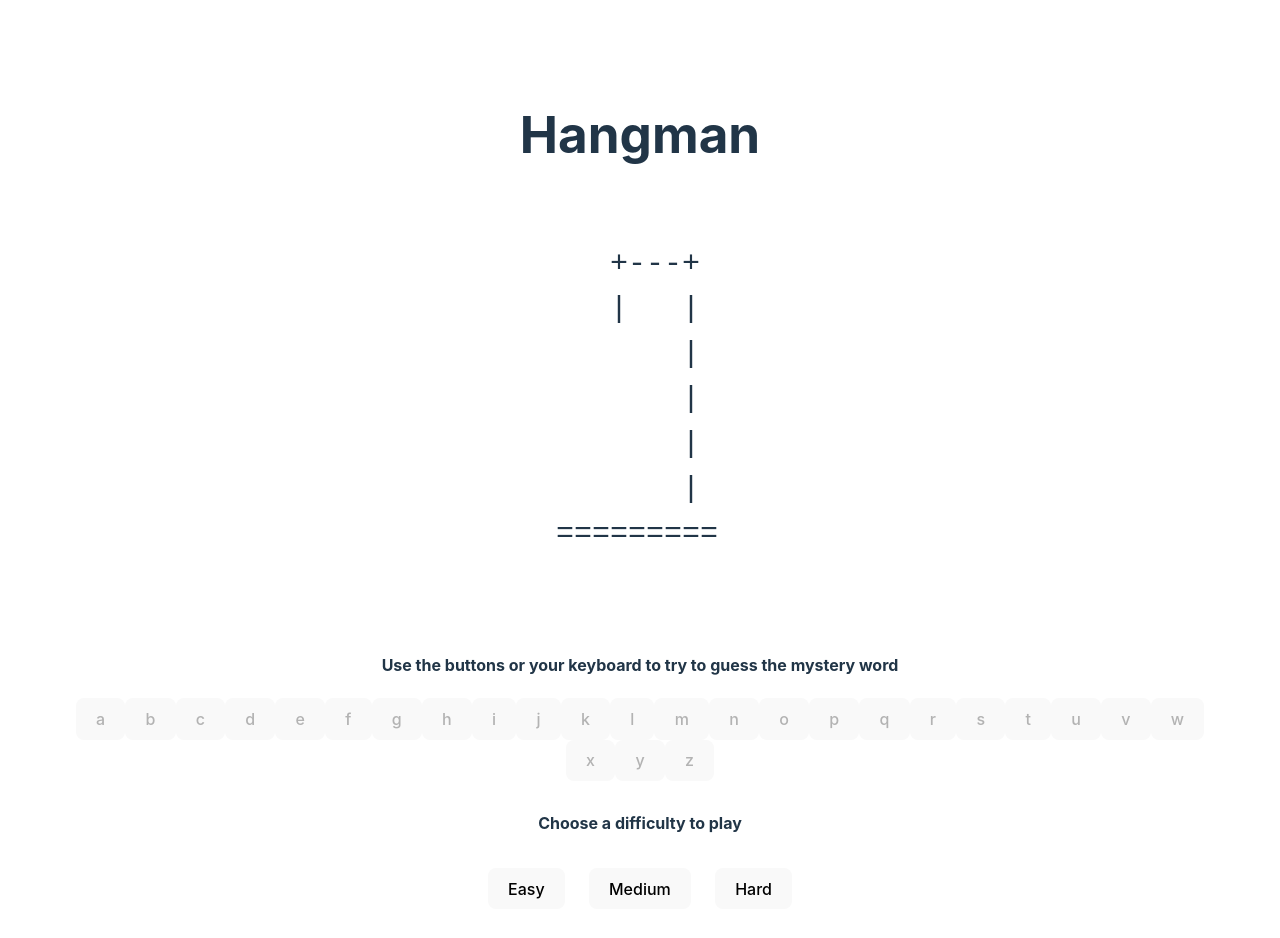
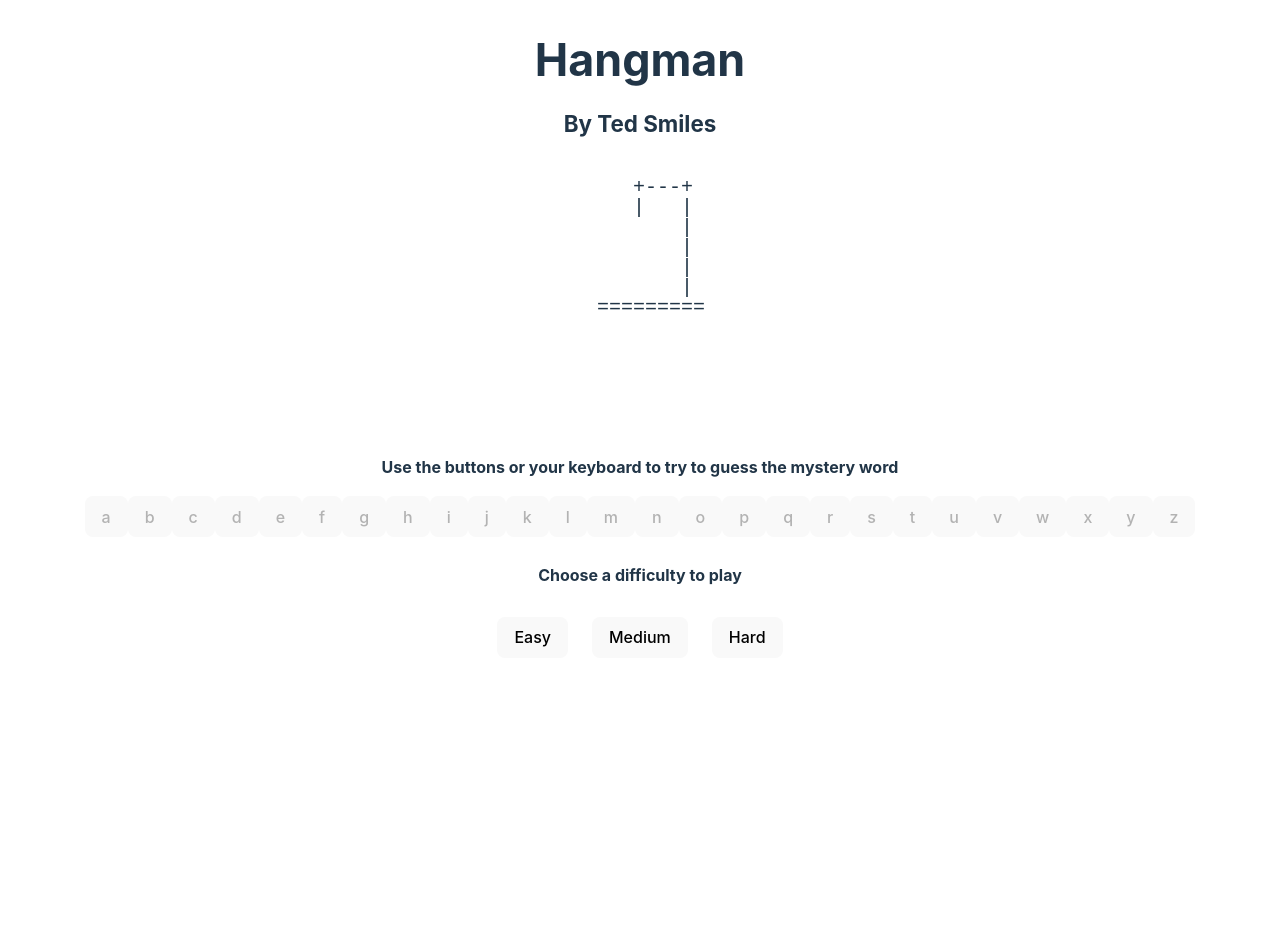
Before and after one commit to Ted-Smiles/hangman, a React (Vite) app: page / in a window 1280 px wide. Shown: the top 938 px of the page. After the commit the page ends 800 px from the top, so only its background shows below. Built offline with nearby package versions, Linux system fonts and the light colour scheme.

Commit message:
final production

```diff
--- a/src/App.css
+++ b/src/App.css
@@ -1,7 +1,5 @@
 #root {
-  max-width: 1280px;
   margin: 0 auto;
-  padding: 2rem;
   text-align: center;
 }
 
@@ -12,12 +10,14 @@
 
 .word {
   display: flex;
-  justify-content: space-between;
-  width: 30vw;
+  justify-content: space-around;
+  width: 40vw;
+  height: 10vh;
+  align-items: center;
 }
 
 .word p {
-  font-size: 40px;
+  font-size: 32px;
   width: 40%;
   text-align: center;
 }
@@ -26,14 +26,9 @@
   margin-top: 30px;
 }
 .result h3{
-  font-size: 3em;
+  font-size: 2em;
 }
 
 .result button {
   margin: 12px;
 }
-
-pre {
-  font-size: 30px;
-  padding-right: 150px;
-}
--- a/src/components/Hangman.jsx
+++ b/src/components/Hangman.jsx
@@ -12,7 +12,7 @@ function Hangman ({guesses}) {
         `
       +---+
       |   |
-          O   |
+          |
           |
           |
           |
--- a/src/components/Title.jsx
+++ b/src/components/Title.jsx
@@ -1,5 +1,10 @@
 function Title () {
-    return <h1>Hangman</h1>
+    return (
+        <>
+            <h1>Hangman</h1>
+            <h3>By Ted Smiles</h3>
+        </>
+    )
 }
 
 export default Title
--- a/src/index.css
+++ b/src/index.css
@@ -1,6 +1,6 @@
 :root {
   font-family: Inter, system-ui, Avenir, Helvetica, Arial, sans-serif;
-  line-height: 1.5;
+  line-height: 1;
   font-weight: 400;
 
   color-scheme: light dark;
@@ -23,22 +23,29 @@ a:hover {
 }
 
 body {
-  margin: 40px;
+
   display: flex;
   place-items: center;
-  min-width: 320px;
-  min-height: 80vh;
+}
+
+pre {
+  justify-content: center;
+  font-size: 20px;
+  padding-right: 50px;
 }
 
 h1 {
-  font-size: 3.2em;
-  line-height: 1.1;
+  font-size: 2.8em;
+}
+
+h3 {
+  font-size: 1.4em;
 }
 
 button {
   border-radius: 8px;
   border: 1px solid transparent;
-  padding: 0.6em 1.2em;
+  padding: 0.6em 1em;
   font-size: 1em;
   font-weight: 500;
   font-family: inherit;
```
Lines whose indentation alone changed are shown as unchanged.
